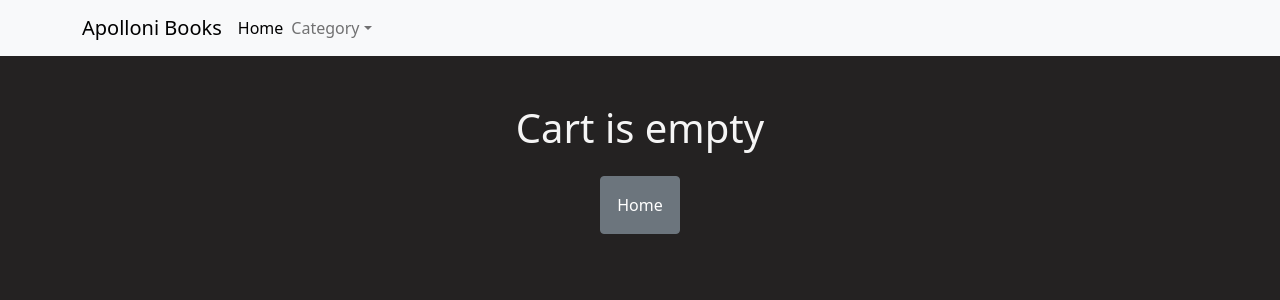
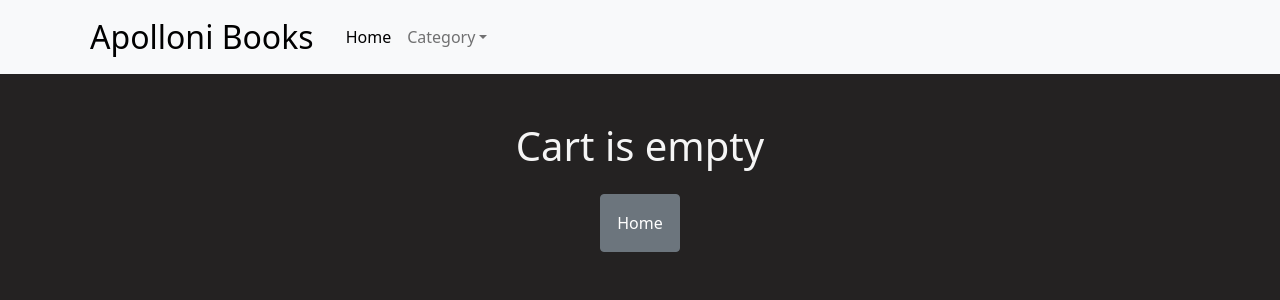
Before and after one commit to sdeymonnaz/ReactCH, a React (Create React App) app: page /cart in a window 1280 px wide. Shown: the top 300 px of the page. Built offline with nearby package versions, Linux system fonts and the light colour scheme; no server answers.

Commit message:
All warnings cleared

```diff
--- a/src/components/Cart.js
+++ b/src/components/Cart.js
@@ -10,9 +10,6 @@ import { getFirestore } from "../firebase";
 import firebase from "firebase/compat/app";
 import "firebase/firestore";
 import OrderConfirmation from "./OrderConfirmation";
-
-
-
 
 
 const Cart = () => {
@@ -155,8 +152,7 @@ const Cart = () => {
         };
 
         return (
-          <>
-          <div className="container">
+          <div className="container" key={item.id}>
             <Table striped bordered hover variant="dark" id="cartTable">
               <tbody>
                 <tr>
@@ -169,7 +165,6 @@ const Cart = () => {
               </tbody>
             </Table>
           </div>
-         </>
         )
       })}
     </div>
--- a/src/components/NavBar.css
+++ b/src/components/NavBar.css
@@ -6,8 +6,12 @@
     color: black;
     text-decoration: none;
     align-items: center;
-    text-align: center;
-    margin-top: 0.5rem;
+    text-align: left;
+    margin: 0.5rem;
+}
+
+#navBarHome{
+    font-size: 2rem;
 }
 
 .selected{
--- a/src/components/NavBar.js
+++ b/src/components/NavBar.js
@@ -1,5 +1,5 @@
-import {Navbar, Container, Nav, NavDropdown} from 'react-bootstrap';
-import { NavLink } from "react-router-dom";
+import {Navbar, Container, Nav, NavDropdown, NavItem} from 'react-bootstrap';
+import { NavLink , Link} from "react-router-dom";
 import CartWidget from './CartWidget.js';
 import './NavBar.css'
 
@@ -8,7 +8,7 @@ const NavBar = () =>{
         <Navbar bg="light" expand="lg">
             <Container>
                 <Navbar.Brand>
-                    <NavLink to="/" className="navBarItem">Apolloni Books</NavLink>
+                    <Link to="/" className="navBarItem" id="navBarHome">Apolloni Books</Link>
                 </Navbar.Brand>
                 <Navbar.Toggle aria-controls="basic-navbar-nav" />
                 <Navbar.Collapse id="basic-navbar-nav">
@@ -26,9 +26,9 @@ const NavBar = () =>{
                         </NavDropdown.Item>
                     </NavDropdown>
                 </Nav>
-                <Container className="d-flex justify-content-end">
+                <NavItem className="d-flex justify-content-end">
                     <NavLink exact to="/cart" className="navBarItem" activeClassName="selected"><CartWidget /></NavLink>
-                </Container>
+                </NavItem>
                 </Navbar.Collapse>
             </Container>
         </Navbar>
```
